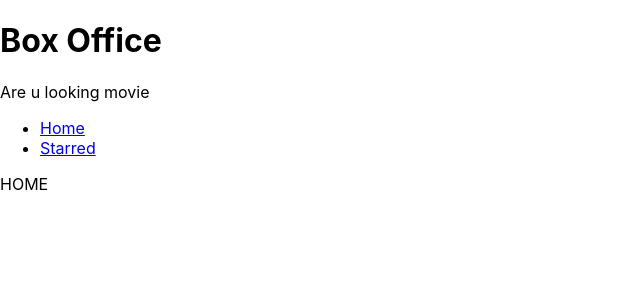
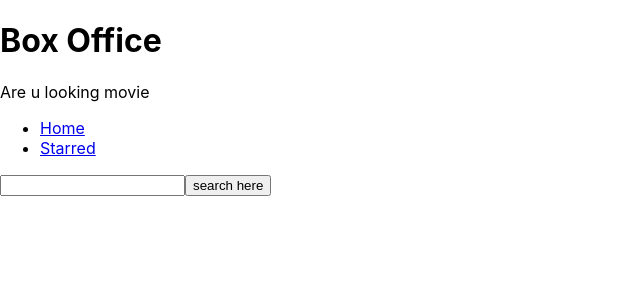
Before and after one commit to anshnub/QuadB-BoxOffice, a React (Create React App) app: page / in a window 1280 px wide. Shown: the top 300 px of the page, without its empty margins (0-640 px from the left). Built offline with nearby package versions, Linux system fonts and the light colour scheme.

Commit message:
cncted the api for searching the shows n movies

```diff
--- a/src/pages/Home.jsx
+++ b/src/pages/Home.jsx
@@ -1,9 +1,38 @@
+import { useState } from "react";
+
+const Home = () => {
+    const [searchStr,setSearchStr]=useState("")
 
 
-const Home = () => {
-    return <div>
-        HOME
+    const onSearchInputChange = (ev) =>{
+        setSearchStr(ev.target.value);
+    }
+
+    const onSearch =async (ev) =>{
+        ev.preventDefault();
+
+       const response= await fetch(`https://api.tvmaze.com/search/shows?q=${searchStr}`)
+       const body = await response.json()
+
+       console.log(body)
+
+
+
+       // https://api.tvmaze.com/search/shows?q=boys
+    };
+
+    return(
+         <div>
+
+    <form onSubmit={onSearch}>
+
+    <input type="text" value={searchStr} onChange={onSearchInputChange} />
+
+    <button type="submit" >search here</button>
+    </form>
+
     </div>
+    )
 }
 
 export default Home ;
```
